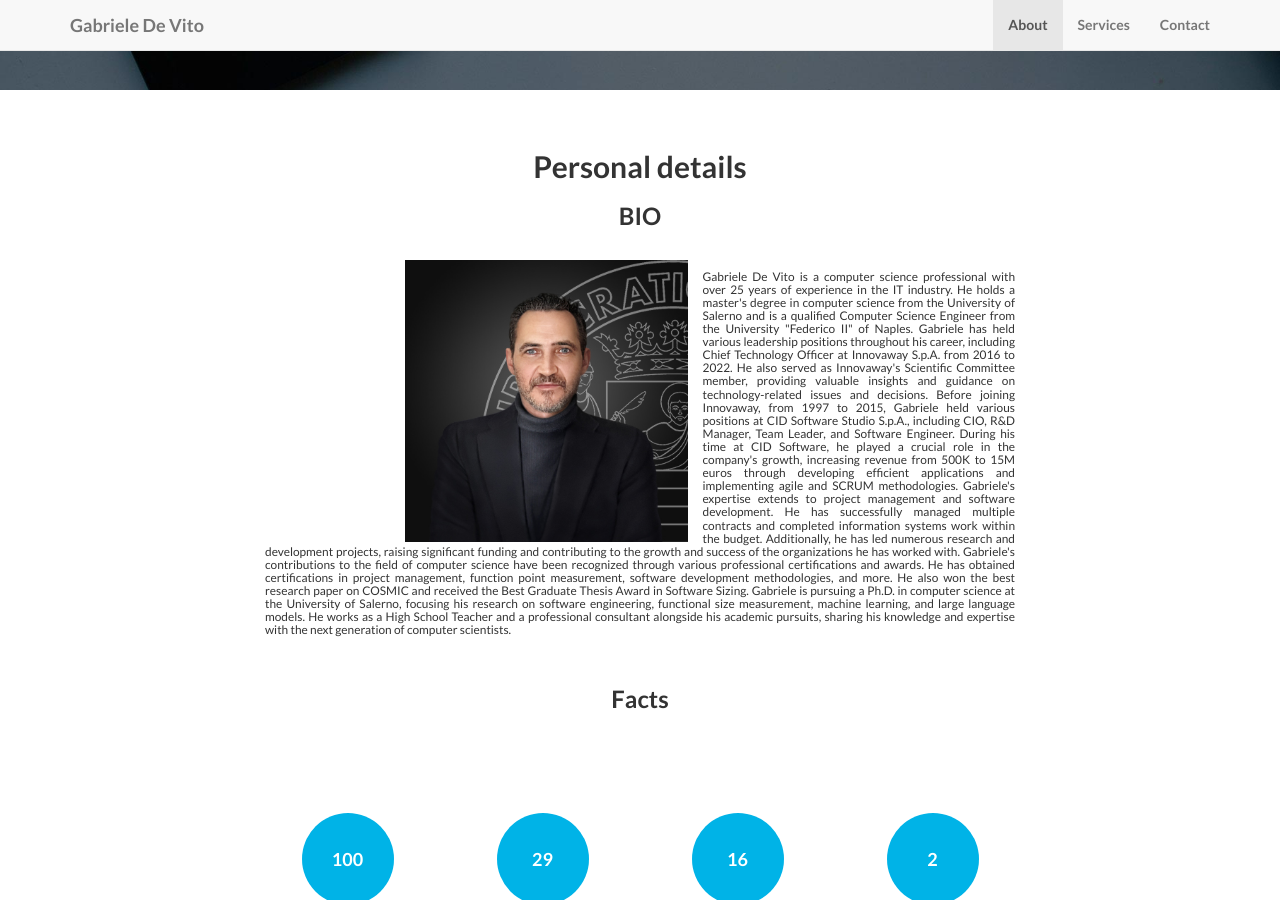
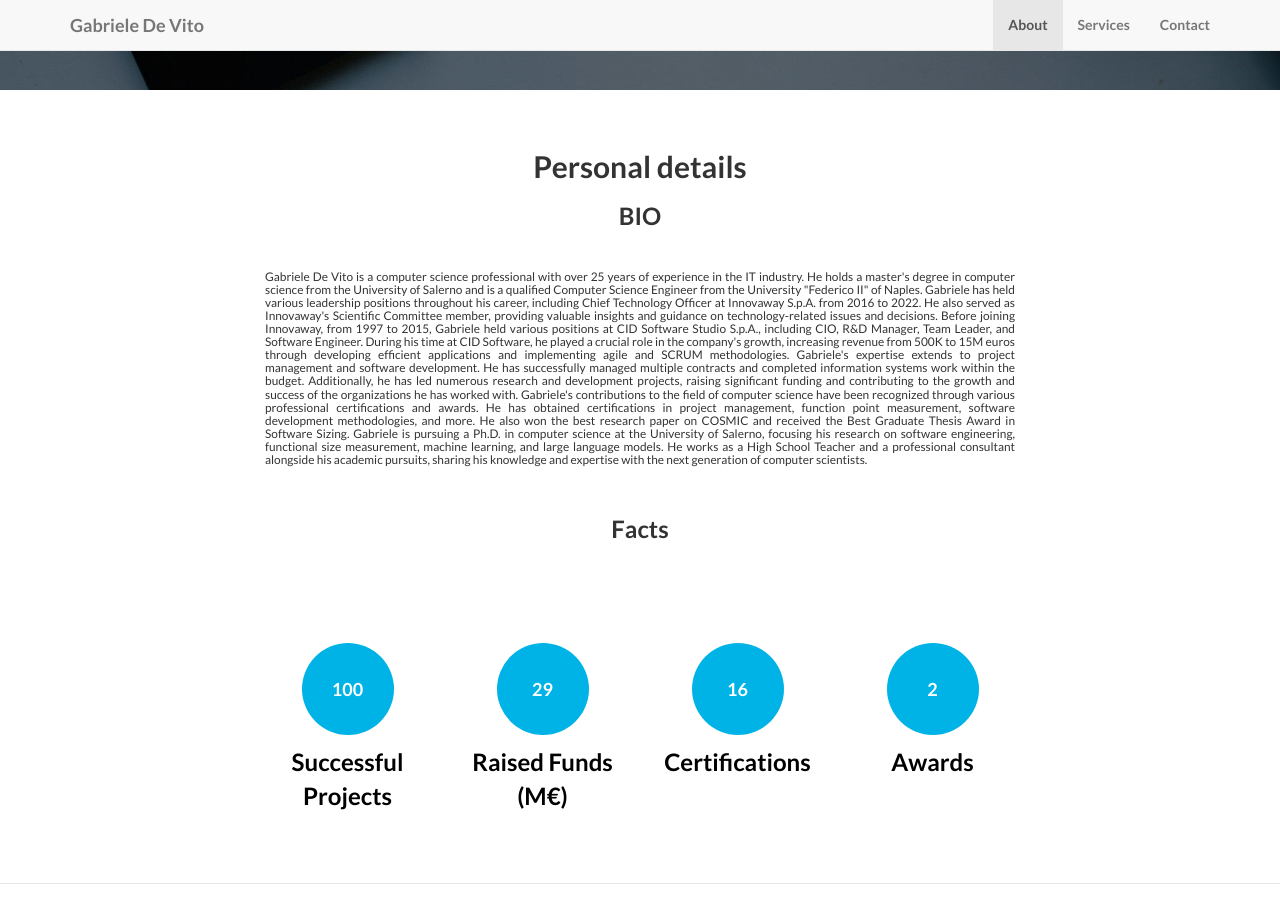
Before and after one commit to gadevito/gadevito.github.io, a Jekyll site: the page built from index.html, in a window 1280 px wide and 900 px high, scrolled down 687 px. Built offline with Jekyll 4.4.1, drawn with Linux system fonts in a browser that asks for light colours.

Commit message:
second update about

```diff
--- a/_includes/about.html
+++ b/_includes/about.html
@@ -7,9 +7,9 @@
               <h3>BIO</h3>
               <br/>
 
-                <div class="col-lg-5 col-lg-offset-2 col-sm-6">
+                <!--div class="col-lg-5 col-lg-offset-2 col-sm-6">
                   <img class="img-responsive" src="img/services/Foto_De_Vito.jpg" alt="">
-                </div>
+                </div-->
               <h6 class="small text-justify" style="font-weight:normal;">
                 Gabriele De Vito is a computer science professional with over 25 years of experience in the IT industry. He holds a master's degree in computer science from the University of Salerno and is a qualified Computer Science Engineer from the University "Federico II" of Naples.
                 Gabriele has held various leadership positions throughout his career, including Chief Technology Officer at Innovaway S.p.A. from 2016 to 2022. He also served as Innovaway's Scientific Committee member, providing valuable insights and guidance on technology-related issues and decisions.
```
